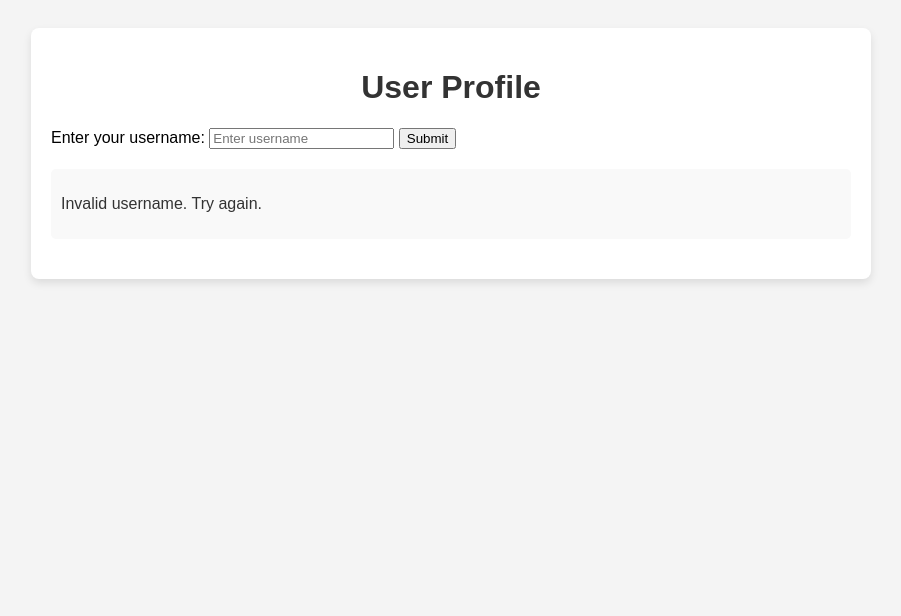
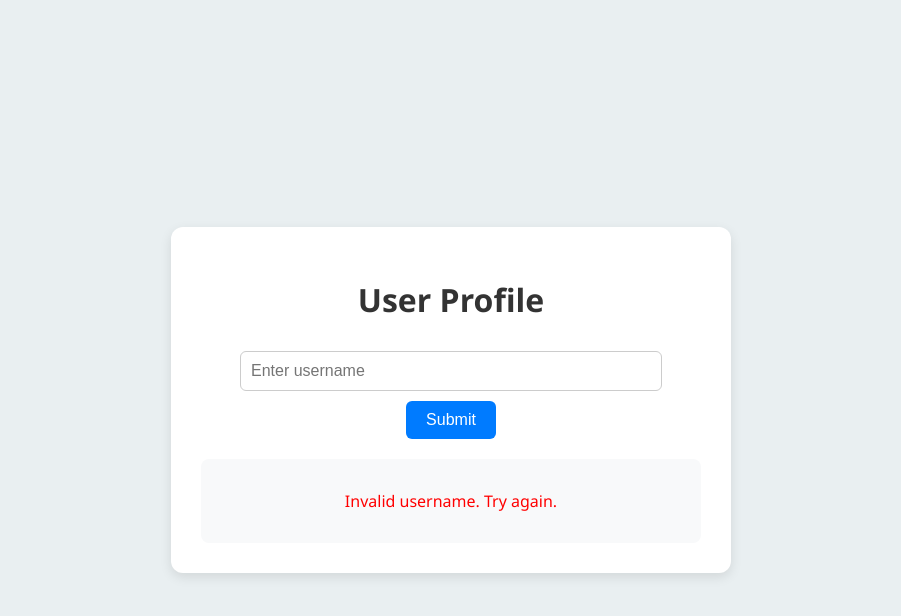
Before and after one commit to RomanVanHalen/PII-Disclosure-CTF, a plain HTML site: page index.html in a window 1280 px wide. Shown: the whole page, without its empty margins (189-1090 px from the left). Drawn offline with Linux system fonts and the light colour scheme.

Commit message:
Addes some stylings

```diff
--- a/index.html
+++ b/index.html
@@ -6,33 +6,62 @@
   <title>User Profile - PII Disclosure</title>
   <style>
     body {
-      font-family: Arial, sans-serif;
-      background-color: #f4f4f4;
-      padding: 20px;
+      font-family: 'Segoe UI', Tahoma, Geneva, Verdana, sans-serif;
+      background-color: #e9eff1;
+      margin: 0;
+      padding: 0;
+      display: flex;
+      justify-content: center;
+      align-items: center;
+      height: 100vh;
     }
+
     .container {
-      max-width: 800px;
-      margin: auto;
-      background-color: white;
-      padding: 20px;
+      width: 100%;
+      max-width: 500px;
+      background-color: #fff;
+      padding: 30px;
+      border-radius: 12px;
+      box-shadow: 0 4px 12px rgba(0, 0, 0, 0.1);
+      text-align: center;
+    }
+
+    h1 {
+      color: #333;
+      margin-bottom: 20px;
+    }
+
+    input[type="text"] {
+      width: 80%;
+      padding: 10px;
+      margin: 10px 0;
+      border: 1px solid #ccc;
+      border-radius: 6px;
+      font-size: 1rem;
+    }
+
+    button {
+      background-color: #007bff;
+      color: #fff;
+      border: none;
+      padding: 10px 20px;
+      font-size: 1rem;
+      border-radius: 6px;
+      cursor: pointer;
+      transition: background-color 0.3s ease;
+    }
+
+    button:hover {
+      background-color: #0056b3;
+    }
+
+    .user-info {
+      background-color: #f8f9fa;
+      padding: 15px;
       border-radius: 8px;
-      box-shadow: 0 4px 8px rgba(0, 0, 0, 0.1);
-    }
-    h1 {
-      text-align: center;
-      color: #333;
-    }
-    .user-info {
-      background-color: #f9f9f9;
-      padding: 10px;
-      margin: 20px 0;
-      border-radius: 5px;
-      color: #333;
-    }
-    .hidden-flag {
-      margin-top: 10px;
-      color: #555;
-      font-size: 0.9em;
+      margin-top: 20px;
+      color: #444;
+      font-size: 1rem;
     }
   </style>
 </head>
@@ -41,17 +70,16 @@
   <div class="container">
     <h1>User Profile</h1>
     <form action="" method="GET">
-      <label for="username">Enter your username:</label>
       <input type="text" id="username" name="username" placeholder="Enter username" required>
+      <br>
       <button type="submit">Submit</button>
     </form>
 
     <div class="user-info" id="user-info">
-      <!-- This section will display the PII -->
       <p>Welcome, <span id="user-name"></span>!</p>
       <p>Your email: <span id="user-email"></span></p>
       <p>Your phone: <span id="user-phone"></span></p>
-      <p class="hidden-flag">Encrypted password: <code>84d961568a65073a3bcf0eb216b2a576</code></p>
+      <p>Encrypted flag: <code>834dba90c11aae69438e4335218908fd</code></p>
     </div>
   </div>
 
@@ -59,7 +87,6 @@
     const params = new URLSearchParams(window.location.search);
     const username = params.get("username");
 
-    // Simulating a sensitive data leak
     const userData = {
       "john_doe": { email: "john.doe@example.com", phone: "+1234567890" },
       "alice_smith": { email: "alice.smith@example.com", phone: "+9876543210" }
@@ -70,7 +97,7 @@
       document.getElementById("user-email").textContent = userData[username].email;
       document.getElementById("user-phone").textContent = userData[username].phone;
     } else {
-      document.getElementById("user-info").innerHTML = "<p>Invalid username. Try again.</p>";
+      document.getElementById("user-info").innerHTML = "<p style='color: red;'>Invalid username. Try again.</p>";
     }
   </script>
 
```
